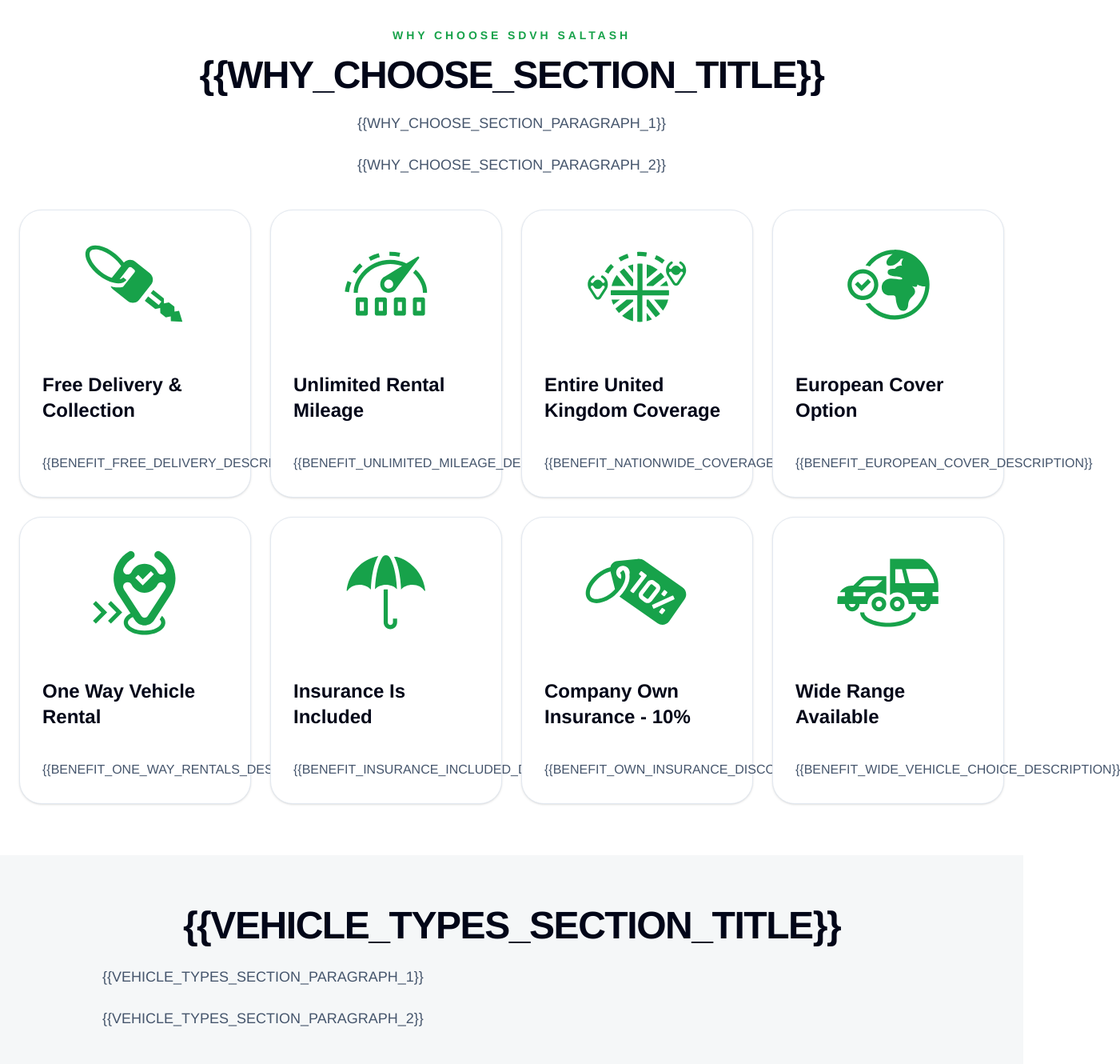
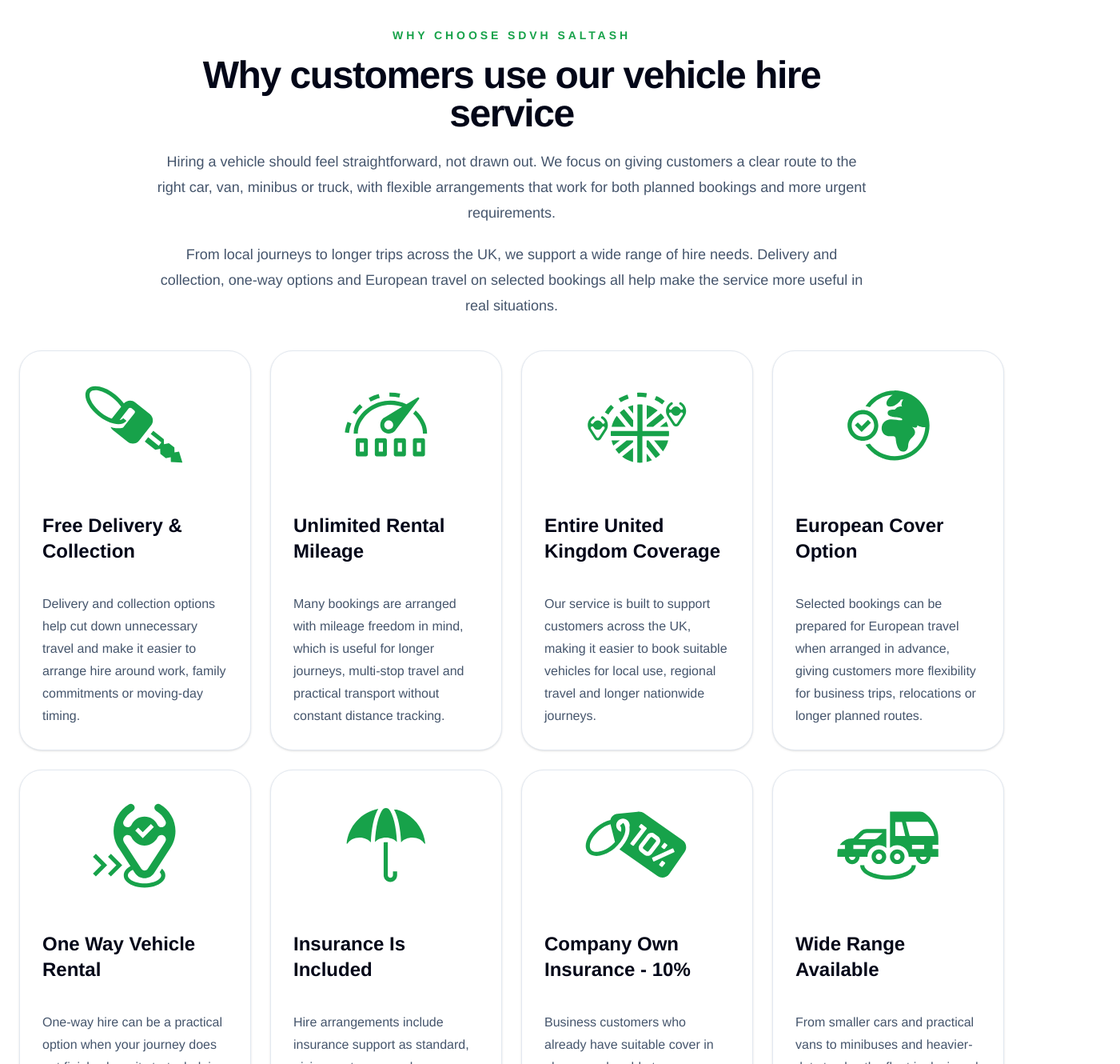
Before and after one commit to jasonbaroma/sdvh-saltash, a Next.js app: page / in a window 1280 px wide. Shown: the part 1440-2770 px from the top of the page at 80% size, 1401 px wide, since content can reach past the window. Built offline with nearby package versions, Linux system fonts and the light colour scheme; a web font is replaced by a local one.

Commit message:
Hardcode shared homepage section copy

```diff
--- a/components/home-page.tsx
+++ b/components/home-page.tsx
@@ -325,42 +325,49 @@ export function HomePage({
     secondaryCtaTitle ?? "{{SECONDARY_CTA_TITLE}}";
   const resolvedSecondaryCtaDescription =
     secondaryCtaDescription ?? "{{SECONDARY_CTA_DESCRIPTION}}";
-  const resolvedHeroCardTitle = "{{HERO_CARD_TITLE}}";
-  const resolvedHeroCardPoint1 = "{{HERO_CARD_POINT_1}}";
-  const resolvedHeroCardPoint2 = "{{HERO_CARD_POINT_2}}";
-  const resolvedHeroCardPoint3 = "{{HERO_CARD_POINT_3}}";
-  const resolvedChooseVehicleTitle = "{{CHOOSE_VEHICLE_TITLE}}";
-  const resolvedChooseVehicleDescription = "{{CHOOSE_VEHICLE_DESCRIPTION}}";
-  const resolvedWhyChooseSectionTitle = "{{WHY_CHOOSE_SECTION_TITLE}}";
-  const resolvedWhyChooseParagraph1 = "{{WHY_CHOOSE_SECTION_PARAGRAPH_1}}";
-  const resolvedWhyChooseParagraph2 = "{{WHY_CHOOSE_SECTION_PARAGRAPH_2}}";
-  const resolvedVehicleTypesSectionTitle = "{{VEHICLE_TYPES_SECTION_TITLE}}";
-  const resolvedVehicleTypesParagraph1 = "{{VEHICLE_TYPES_SECTION_PARAGRAPH_1}}";
-  const resolvedVehicleTypesParagraph2 = "{{VEHICLE_TYPES_SECTION_PARAGRAPH_2}}";
-  const resolvedFaqSectionTitle = "{{FAQ_SECTION_TITLE}}";
+  const resolvedHeroCardTitle = "Straightforward hire support";
+  const resolvedHeroCardPoint1 = "Cars to trucks";
+  const resolvedHeroCardPoint2 = "Delivery available";
+  const resolvedHeroCardPoint3 = "UK and one-way hire";
+  const resolvedChooseVehicleTitle = "Choose your vehicle";
+  const resolvedChooseVehicleDescription =
+    "Pick from cars, vans, minibuses and trucks to match the job.";
+  const resolvedWhyChooseSectionTitle =
+    "Why customers use our vehicle hire service";
+  const resolvedWhyChooseParagraph1 =
+    "Hiring a vehicle should feel straightforward, not drawn out. We focus on giving customers a clear route to the right car, van, minibus or truck, with flexible arrangements that work for both planned bookings and more urgent requirements.";
+  const resolvedWhyChooseParagraph2 =
+    "From local journeys to longer trips across the UK, we support a wide range of hire needs. Delivery and collection, one-way options and European travel on selected bookings all help make the service more useful in real situations.";
+  const resolvedVehicleTypesSectionTitle =
+    "A fleet for personal and business hire";
+  const resolvedVehicleTypesParagraph1 =
+    "Our fleet is built around the journeys people actually need to make. That means practical cars for everyday driving, vans for moving and deliveries, minibuses for group travel, and trucks for heavier-duty work.";
+  const resolvedVehicleTypesParagraph2 =
+    "Whether you need transport for a day, a week or longer, we help match the vehicle to the job. Availability varies by booking, but our aim is always to keep the process clear and the choice broad.";
+  const resolvedFaqSectionTitle = "Frequently asked questions";
 
   const vehicleCategories = [
     {
       title: "Car",
-      description: "{{CHOOSE_VEHICLE_CAR_DESCRIPTION}}",
+      description: "Flexible car hire for everyday travel and longer trips.",
       href: "#vehicle-types",
       image: "/images/CAR-150x150.png",
     },
     {
       title: "Van",
-      description: "{{CHOOSE_VEHICLE_VAN_DESCRIPTION}}",
+      description: "Practical van hire for moves, deliveries and trade jobs.",
       href: "#vehicle-types",
       image: "/images/VAN-150x150.png",
     },
     {
       title: "Minibus",
-      description: "{{CHOOSE_VEHICLE_MINIBUS_DESCRIPTION}}",
+      description: "Minibus options for family travel, events and group use.",
       href: "#vehicle-types",
       image: "/images/MINI-BUS-150x150.png",
     },
     {
       title: "Truck",
-      description: "{{CHOOSE_VEHICLE_TRUCK_DESCRIPTION}}",
+      description: "Truck hire for heavier transport and commercial work.",
       href: "#vehicle-types",
       image: "/images/TRUCK-150x150.png",
     },
@@ -369,56 +376,64 @@ export function HomePage({
   const benefits = [
     {
       title: "Free Delivery & Collection",
-      description: "{{BENEFIT_FREE_DELIVERY_DESCRIPTION}}",
+      description:
+        "Delivery and collection options help cut down unnecessary travel and make it easier to arrange hire around work, family commitments or moving-day timing.",
       icon: DeliveryCollectionIcon,
       iconClassName: "text-[var(--brand-green)]",
       iconWrapperClassName: "bg-transparent p-0",
     },
     {
       title: "Unlimited Rental Mileage",
-      description: "{{BENEFIT_UNLIMITED_MILEAGE_DESCRIPTION}}",
+      description:
+        "Many bookings are arranged with mileage freedom in mind, which is useful for longer journeys, multi-stop travel and practical transport without constant distance tracking.",
       icon: UnlimitedMileageIcon,
       iconClassName: "text-[var(--brand-green)]",
       iconWrapperClassName: "bg-transparent p-0",
     },
     {
       title: "Entire United Kingdom Coverage",
-      description: "{{BENEFIT_NATIONWIDE_COVERAGE_DESCRIPTION}}",
+      description:
+        "Our service is built to support customers across the UK, making it easier to book suitable vehicles for local use, regional travel and longer nationwide journeys.",
       icon: NationwideCoverageIcon,
       iconClassName: "text-[var(--brand-green)]",
       iconWrapperClassName: "bg-transparent p-0",
     },
     {
       title: "European Cover Option",
-      description: "{{BENEFIT_EUROPEAN_COVER_DESCRIPTION}}",
+      description:
+        "Selected bookings can be prepared for European travel when arranged in advance, giving customers more flexibility for business trips, relocations or longer planned routes.",
       icon: EuropeanCoverIcon,
       iconClassName: "text-[var(--brand-green)]",
       iconWrapperClassName: "bg-transparent p-0",
     },
     {
       title: "One Way Vehicle Rental",
-      description: "{{BENEFIT_ONE_WAY_RENTALS_DESCRIPTION}}",
+      description:
+        "One-way hire can be a practical option when your journey does not finish where it starts, helping reduce wasted time and unnecessary return travel.",
       icon: OneWayRentalsIcon,
       iconClassName: "text-[var(--brand-green)]",
       iconWrapperClassName: "bg-transparent p-0",
     },
     {
       title: "Insurance Is Included",
-      description: "{{BENEFIT_INSURANCE_INCLUDED_DESCRIPTION}}",
+      description:
+        "Hire arrangements include insurance support as standard, giving customers a clearer booking process and helping them plan with confidence before collecting the vehicle.",
       icon: InsuranceIncludedIcon,
       iconClassName: "text-[var(--brand-green)]",
       iconWrapperClassName: "bg-transparent p-0",
     },
     {
       title: "Company Own Insurance - 10%",
-      description: "{{BENEFIT_OWN_INSURANCE_DISCOUNT_DESCRIPTION}}",
+      description:
+        "Business customers who already have suitable cover in place may be able to arrange hire on their own insurance terms, which can be helpful for regular commercial use.",
       icon: OwnInsuranceDiscountIcon,
       iconClassName: "text-[var(--brand-green)]",
       iconWrapperClassName: "bg-transparent p-0",
     },
     {
       title: "Wide Range Available",
-      description: "{{BENEFIT_WIDE_VEHICLE_CHOICE_DESCRIPTION}}",
+      description:
+        "From smaller cars and practical vans to minibuses and heavier-duty trucks, the fleet is designed to cover a wide range of everyday and specialist transport needs.",
       icon: WideVehicleChoiceIcon,
       iconClassName: "text-[var(--brand-green)]",
       iconWrapperClassName: "bg-transparent p-0",
@@ -429,26 +444,34 @@ export function HomePage({
     {
       title: "Car Hire",
       image: "/images/CarRental.jpg",
-      description: "{{VEHICLE_TYPE_CAR_DESCRIPTION}}",
-      details: "{{VEHICLE_TYPE_CAR_DETAILS}}",
+      description:
+        "Car hire covers everything from compact everyday models to larger family-friendly and automatic options for more comfortable longer-distance travel.",
+      details:
+        "Whether you need something simple for day-to-day journeys or a more spacious vehicle for weekend plans, we can help match the booking to the type of driving you expect to do.",
     },
     {
       title: "Van Hire",
       image: "/images/VanRental.jpg",
-      description: "{{VEHICLE_TYPE_VAN_DESCRIPTION}}",
-      details: "{{VEHICLE_TYPE_VAN_DETAILS}}",
+      description:
+        "Van hire is well suited to home moves, deliveries, site work and practical transport where extra load space matters more than a standard car can offer.",
+      details:
+        "From smaller vans for urban use to larger Transit and Luton-style options, the range is aimed at customers who need dependable carrying space for work or moving tasks.",
     },
     {
       title: "Minibus Hire",
       image: "/images/MinibusRental.jpg",
-      description: "{{VEHICLE_TYPE_MINIBUS_DESCRIPTION}}",
-      details: "{{VEHICLE_TYPE_MINIBUS_DETAILS}}",
+      description:
+        "Minibus hire is useful for family travel, small events, airport runs and group journeys where keeping everyone together makes the trip easier to manage.",
+      details:
+        "With seating options suited to different group sizes, minibus bookings can work well for both planned leisure travel and practical shared transport needs.",
     },
     {
       title: "Truck Hire",
       image: "/images/TruckRental.jpg",
-      description: "{{VEHICLE_TYPE_TRUCK_DESCRIPTION}}",
-      details: "{{VEHICLE_TYPE_TRUCK_DETAILS}}",
+      description:
+        "Truck hire supports heavier transport needs, including commercial work, construction-related jobs, bulk loads and other tasks that need more than a van can handle.",
+      details:
+        "The truck range is intended for customers who need reliable working vehicles for demanding jobs, with options suited to practical business and trade use.",
     },
   ];
 
```
